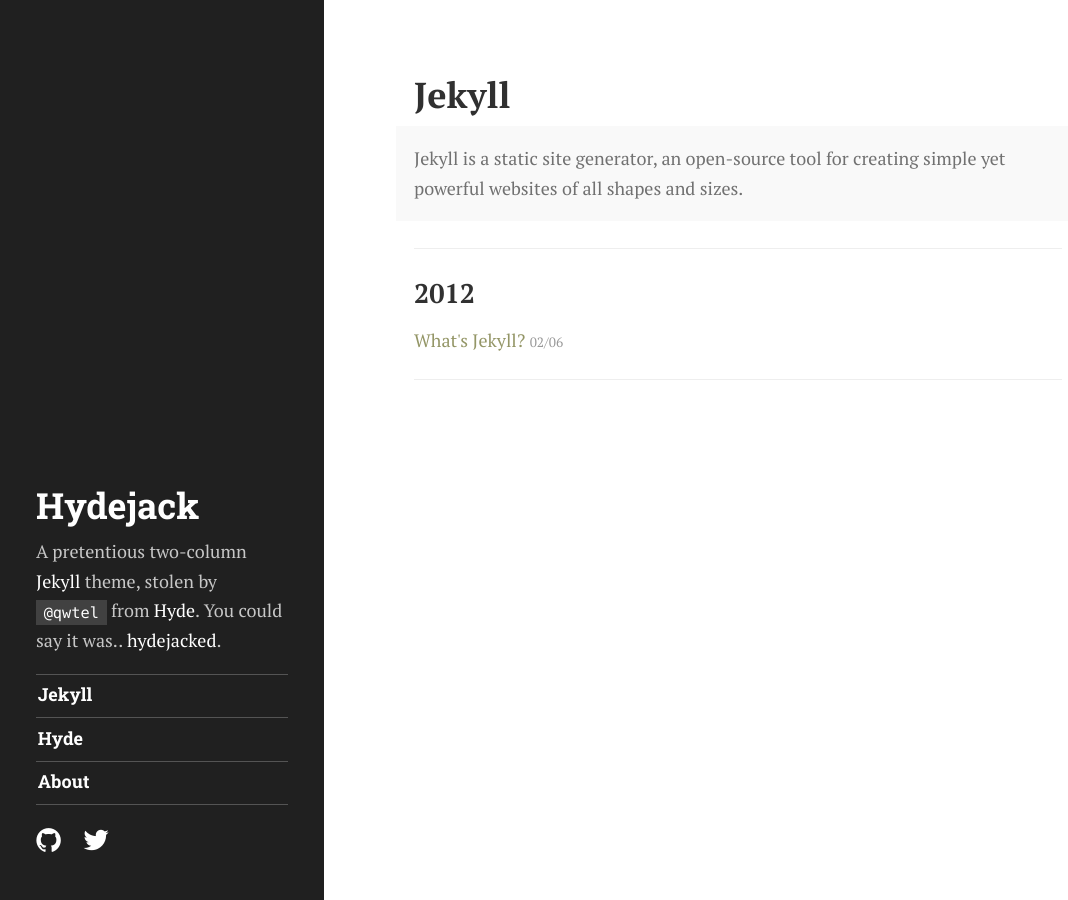
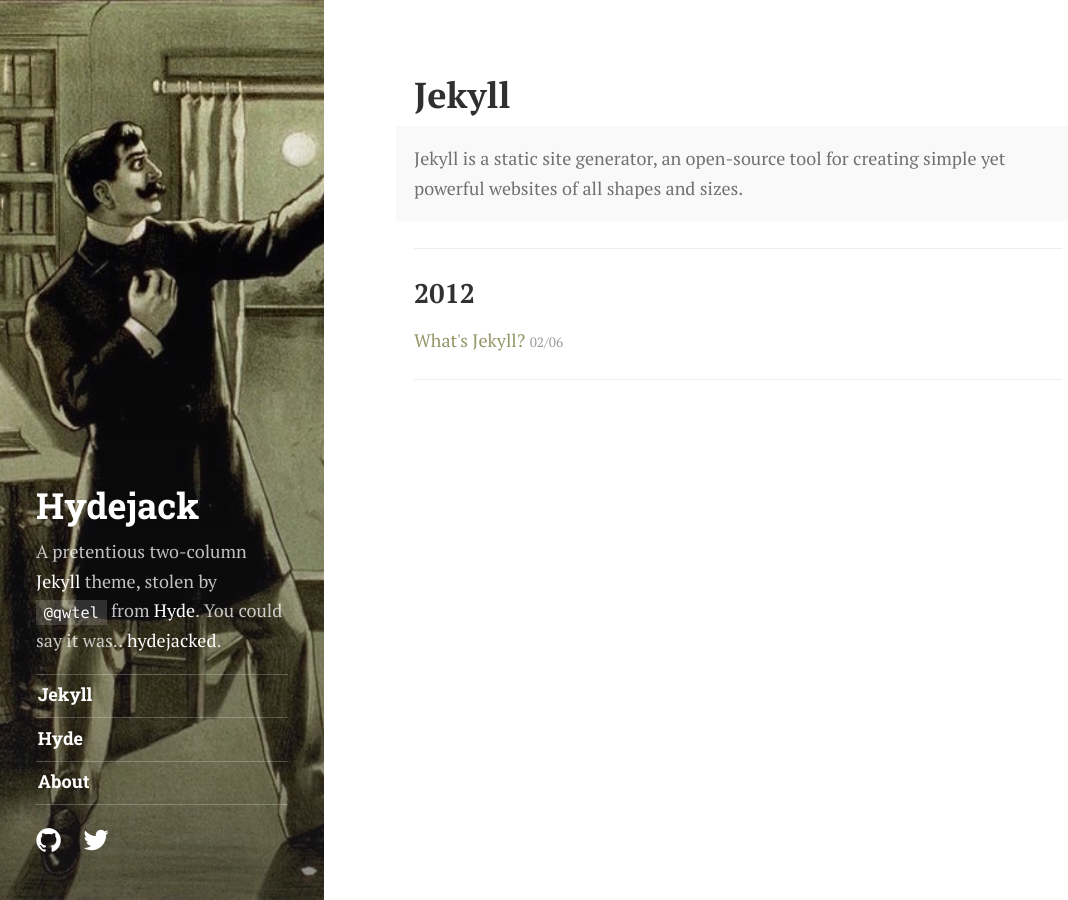
Before and after one commit to mike1d/mike1d.github.io, a Jekyll site: the page built from tag/jekyll.md, in a window 1280 px wide. Shown: the whole page, without its empty margins (0-1068 px from the left). Built offline with Jekyll 4.4.1, drawn with Linux system fonts in a browser that asks for light colours; some web fonts are replaced.

Commit message:
Update tags.yml

```diff
--- a/_data/tags.yml
+++ b/_data/tags.yml
@@ -13,7 +13,7 @@
 
 hyde:
   name: Hyde
-  image: /hydejack/public/img/hyde.jpg
+  image: /public/img/hyde.jpg
   color: '#949667'
   description: >
     Hyde is a brazen two-column Jekyll theme that pairs a prominent sidebar with uncomplicated content.
@@ -21,7 +21,7 @@
 
 jekyll:
   name: Jekyll
-  image: /hydejack/public/img/jekyll.jpg
+  image: /public/img/jekyll.jpg
   color: '#949667'
   description: >
     Jekyll is a static site generator, an open-source tool for creating simple yet powerful websites of all shapes and sizes.
```
